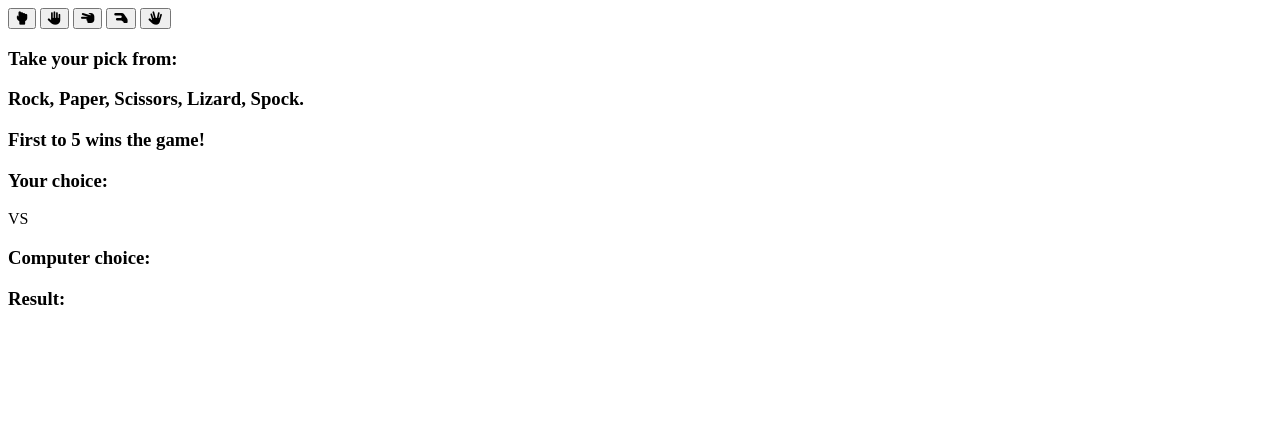
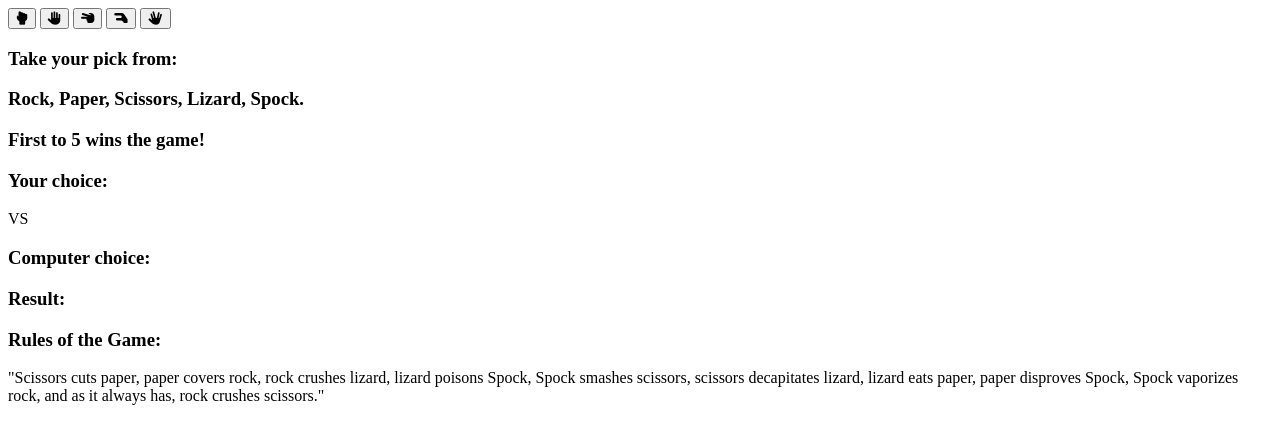
Before and after one commit to DaithiGarry/rockpapersissorslizardspock2, a plain HTML site: page index.html in a window 1280 px wide. Shown: the part 98-542 px from the top of the page. Drawn offline with Linux system fonts and the light colour scheme.

Commit message:
index.html <footer> section added which contains rules of the game heading and paragraph to explain each head-to-head winner and loser

```diff
--- a/index.html
+++ b/index.html
@@ -49,5 +49,14 @@
             <h3>Result: <span id='result'></span></h3>
         </div>
     </div>
+    <footer>
+        <h3>Rules of the Game:</h3>
+            <p>"Scissors cuts paper, paper covers rock,
+             rock crushes lizard, lizard poisons Spock,
+             Spock smashes scissors, scissors decapitates
+             lizard, lizard eats paper, paper disproves Spock,
+             Spock vaporizes rock, and as it always has,
+             rock crushes scissors."</p>
+    </footer>
 </body>
 </html>
```
